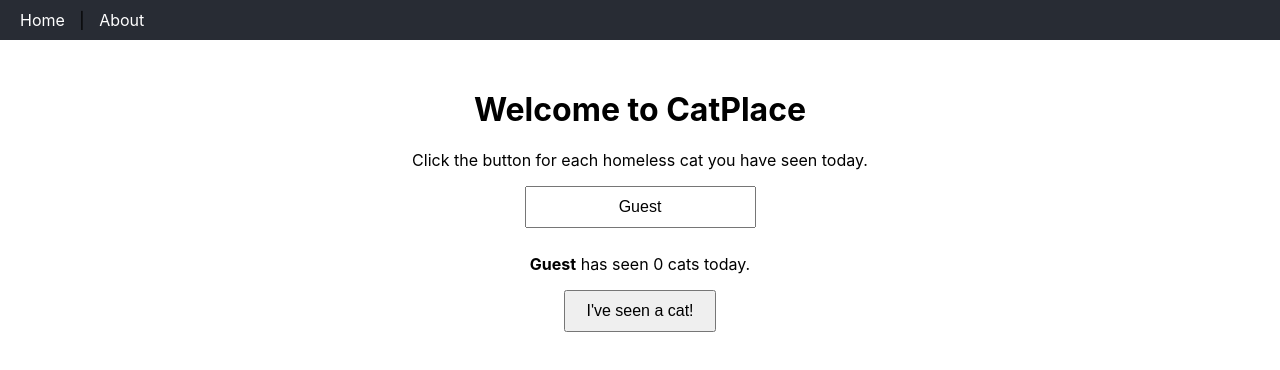
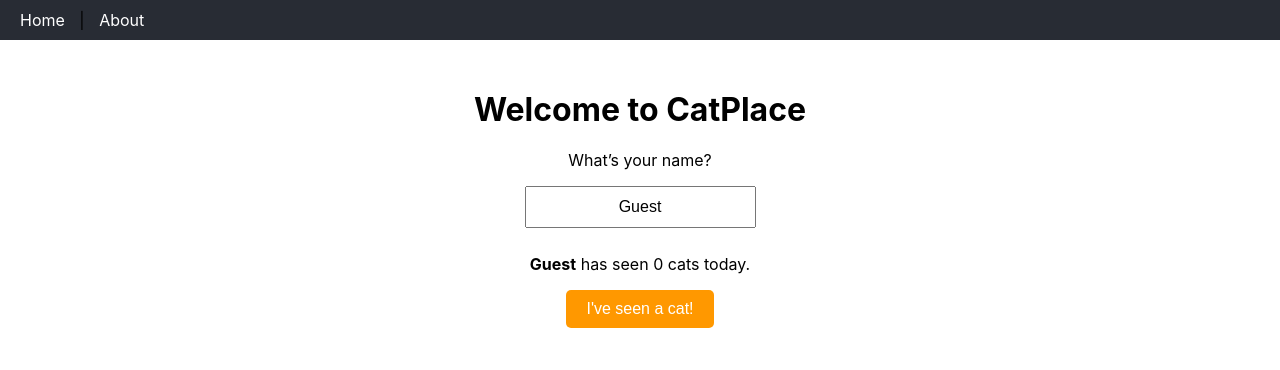
Before and after one commit to Floremila/catplace_app, a React (Create React App) app: page / in a window 1280 px wide. Shown: the top 370 px of the page. Built offline with nearby package versions, Linux system fonts and the light colour scheme.

Commit message:
Added question 'What’s your name?' above the input field

```diff
--- a/src/pages/Home.tsx
+++ b/src/pages/Home.tsx
@@ -1,15 +1,15 @@
 import React, { useState } from "react";
-import { User } from "../interfaces/User"; // Importamos la interfaz
+import { User } from "../interfaces/User";
 import "../App.css";
 
 const Home: React.FC = () => {
-  // Creamos un estado basado en la interfaz User
+
   const [user, setUser] = useState<User>({
     name: "Guest",
     catsSeen: 0,
   });
 
-  // Función para actualizar el nombre del usuario
+
   const handleNameChange = (event: React.ChangeEvent<HTMLInputElement>) => {
     setUser((prevUser) => ({
       ...prevUser,
@@ -17,7 +17,7 @@ const Home: React.FC = () => {
     }));
   };
 
-  // Función para incrementar el contador de gatos vistos
+
   const handleSeeCat = () => {
     setUser((prevUser) => ({
       ...prevUser,
@@ -28,9 +28,10 @@ const Home: React.FC = () => {
   return (
     <div className="centered">
       <h1>Welcome to CatPlace</h1>
-      <p>Click the button for each homeless cat you have seen today.</p>
 
-      {/* Input para que el usuario escriba su nombre */}
+
+      <p className="question">What’s your name?</p>
+
       <input
         type="text"
         placeholder="Enter your name"
@@ -43,14 +44,12 @@ const Home: React.FC = () => {
         <strong>{user.name}</strong> has seen {user.catsSeen} cats today.
       </p>
 
-      <button
-        onClick={handleSeeCat}
-        style={{ padding: "10px 20px", fontSize: "16px" }}
-      >
+      <button onClick={handleSeeCat} className="cat-button">
         I've seen a cat!
       </button>
     </div>
-  );
+);
+
 };
 
 export default Home;
```
